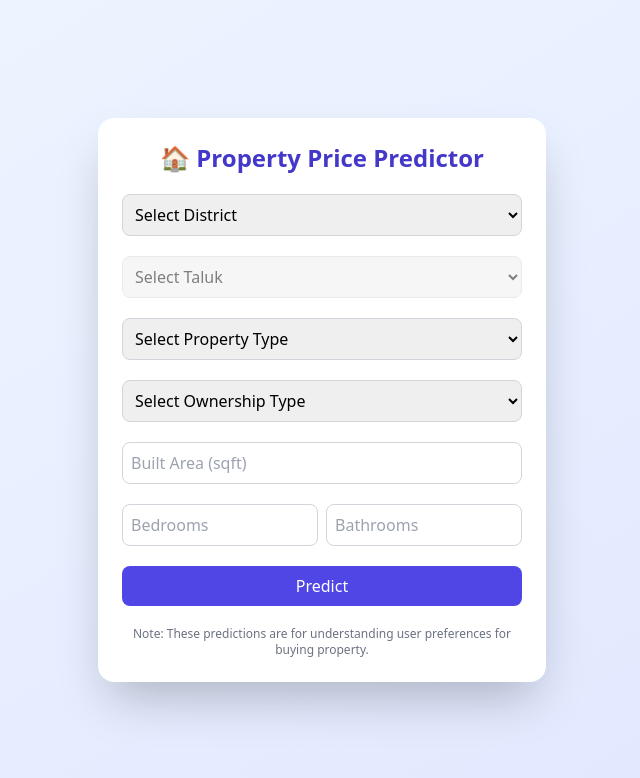
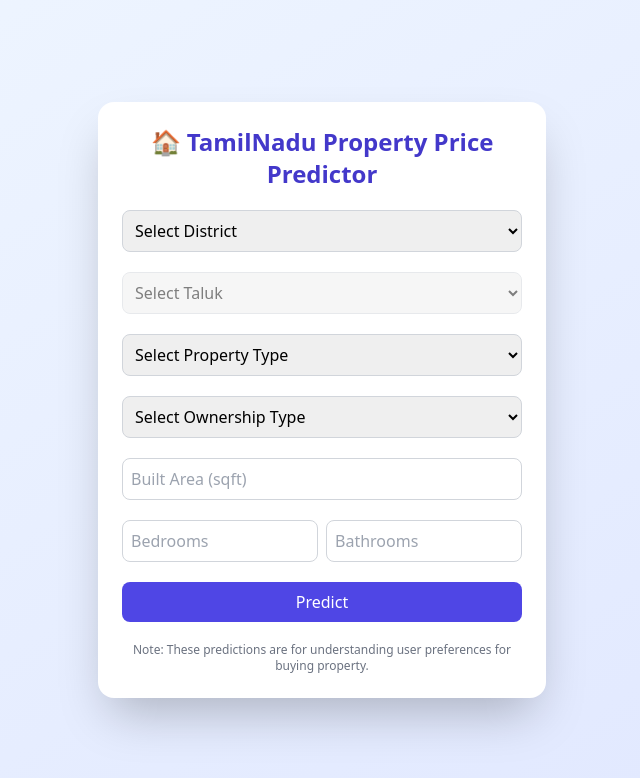
Before and after one commit to runeking2006/chennai-house-prices, a React (Create React App) app in the folder frontend/: page / in a window 1280 px wide. Shown: the top 778 px of the page, without its empty margins (318-958 px from the left). Built offline with nearby package versions, Linux system fonts and the light colour scheme.

Commit message:
feat:advancing frontend ui 2

```diff
--- a/frontend/src/App.js
+++ b/frontend/src/App.js
@@ -163,7 +163,7 @@ export default function App() {
     >
       <div className="w-full max-w-md bg-white shadow-2xl rounded-2xl p-6 space-y-5">
         <h2 className="text-2xl font-bold text-center text-indigo-700">
-          🏠 Property Price Predictor
+          🏠 TamilNadu Property Price Predictor
         </h2>
 
         {/* District */}
```
